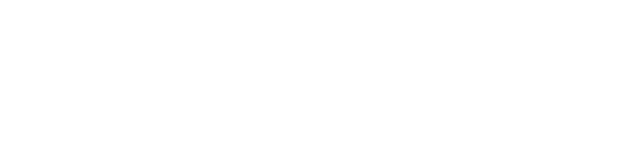
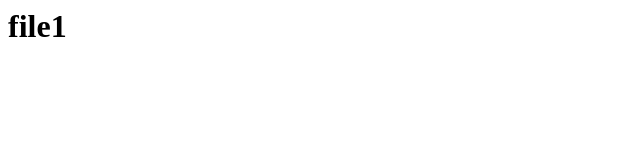
Before and after one commit to omarbenfathallah/portfolio, a plain HTML site: page index.html in a window 1280 px wide. Shown: the whole page, without its empty margins (0-640 px from the left). Drawn offline with Linux system fonts and the light colour scheme.

Commit message:
Update index.html

```diff
--- a/index.html
+++ b/index.html
@@ -1,3 +1,4 @@
 <html>
     <title> portfolio </title>
+    <h1>file1</h1>
 </html>
```
